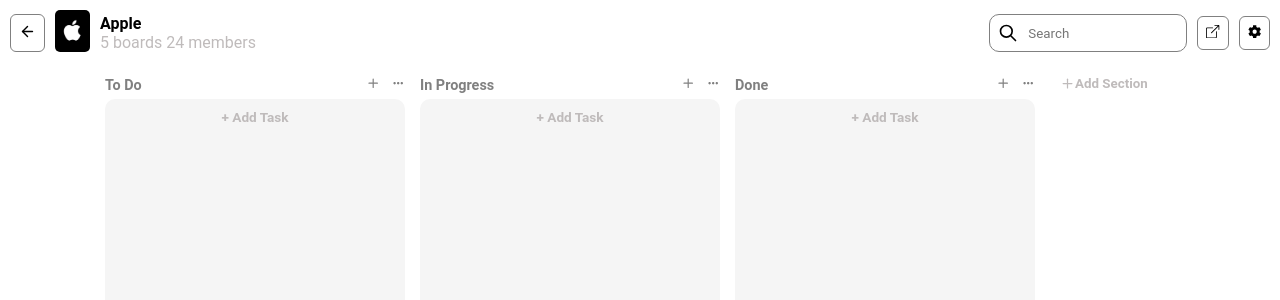
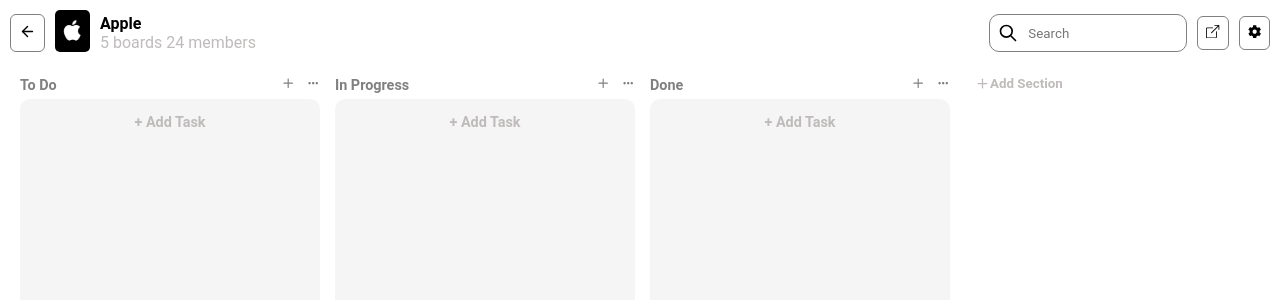
Before and after one commit to VJ13SS/Kanban-Board, a React (Vite) app: page / in a window 1280 px wide. Shown: the top 300 px of the page. Built offline with nearby package versions, Linux system fonts and the light colour scheme.

Commit message:
updated the ondragEnd handler,store.jsx,sensors

```diff
--- a/src/App.jsx
+++ b/src/App.jsx
@@ -1,53 +1,66 @@
 import Header from "./components/header/header";
 import Board from "./components/Board/board";
-
 import useAppStore from "./stateManagement/store";
-import { closestCorners, DndContext } from "@dnd-kit/core";
+import { closestCorners, DndContext, DragOverlay, MouseSensor, TouchSensor, useSensor, useSensors } from "@dnd-kit/core";
+import AddTask from "./components/addTask/addTask";
+import { useState } from "react";
+import Task from "./components/task/task";
 
 export default function App() {
+
+  //STATE
+  const [activeTask,setActiveTask] = useState(null)
+  const addTaskFlag = useAppStore((state) => state.addTaskPopUp);
+  const addTaskSection = useAppStore((state) => state.addTaskSection);
+  const editTask = useAppStore((state) => state.editTask);
+
+  //ACTIONS
   //Function to rearrange the tasks on each section
   const modifySectionTasks = useAppStore((state) => state.modifySectionTasks);
 
-  //onDragEnd Function
-  /*const onDragEnd = (result) => {
-    const { source, destination } = result;
-
-    if (!destination) return;
-
-    if (
-      destination.droppableId === source.droppableId &&
-      source.index === destination.index
-    ) {
-      return;
-    }
-
-    modifySectionTasks(
-      source.droppableId,
-      source.index,
-      destination.droppableId,
-      destination.index
-    );
-  };*/
-
   const onDragEnd = (event) => {
     const { active, over } = event;
-    console.log('End',active,over)
-    //console.log(active.data.current, over.data.current);
+    setActiveTask(null)
     modifySectionTasks(active, over)
   };
 
-  const onDragMove = (event) => {
-    const { active, over } = event;
+  const onDragStart = (event) => {
+    const {active,over} = event
 
-    console.log('Move',active, over);
-  };
+    setActiveTask(active.data.current)
+  }
+
+
+  const sensors = useSensors(
+    useSensor(
+      MouseSensor,{
+        activationConstraint:{
+          delay:200,//only drag if pressed for 200ms
+          tolerance:5//or moved at least 5px
+        }
+      }
+    ),
+    useSensor(
+      TouchSensor,{
+        activationConstraint:{
+          delay:250,
+          tolerance:5
+        }
+      }
+    )
+  )
 
   return (
     <div className="app">
       <Header />
-      <DndContext onDragEnd={onDragEnd} onDragMove={onDragMove} collisionDetection={closestCorners}>
+      <DndContext onDragEnd={onDragEnd}  collisionDetection={closestCorners} onDragStart={onDragStart} sensors={sensors}>
         <Board />
+        <DragOverlay>
+          {activeTask ? <Task task={activeTask.task} taskSection={activeTask.column} index={activeTask.index} /> :null}
+        </DragOverlay>
+
      </DndContext>
+     {addTaskFlag && <AddTask taskSection = {addTaskSection} task={editTask}/>}
     </div>
   );
 }
--- a/src/components/addTask/addTask.css
+++ b/src/components/addTask/addTask.css
@@ -7,7 +7,6 @@
     width: 100vw;
     min-height: 100vh;
     background-color: transparent;
-    backdrop-filter: blur(10px);
     display: flex;
     justify-content: center;
     align-items: center;
@@ -24,7 +23,7 @@
     border-radius: 15px;
     position: relative;
     border: 1px solid gray;
-    animation: fadeIn 2s;
+    animation: fadeIn 1s;
     font-weight: 500;
 }
 
--- a/src/components/board/board.css
+++ b/src/components/board/board.css
@@ -1,6 +1,6 @@
 .container {
   display: flex;
-  justify-content: center;
+  justify-content: flex-start;
   font-weight: 500;
   gap: 10px;
 }
@@ -13,81 +13,13 @@
 .kanban-board__sections {
   display: flex;
   align-items: flex-start;
-  justify-content: center;
+  justify-content: flex-start;
   gap: 15px;
   min-width: max-content;
   padding: 5px;
+  overflow-x: auto;
 }
 
-.section {
-  width: 300px;
-  flex-shrink: 0;
-}
-
-.section__tasks {
-  height: 80vh;
-  display: flex;
-  align-items: center;
-  flex-direction: column;
-  gap: 10px;
-  padding: 10px;
-  background-color: #f5f5f5;
-  border-radius: 10px;
-  cursor: pointer;
-  touch-action: none;
-}
-
-.task-container {
-  width: 100%;
-  min-height: 90px;
-  background: rgba(113, 112, 112, 0.1);
-  border-radius: 10px;
-}
-
-.section__header {
-  display: flex;
-  justify-content: space-between;
-  align-items: center;
-  margin-bottom: 5px;
-  font-size: 0.9rem;
-  font-weight: bold;
-  color: gray;
-}
-
-.section__delete {
-  position: relative;
-}
-
-.section__dropdown {
-  display: none;
-  background-color: white;
-  color: red;
-  border: 1px solid gray;
-  padding: 5px;
-  width: fit-content;
-  position: absolute;
-  top: 10px;
-  right: 0px;
-  border-radius: 5px;
-  font-size: 0.95rem;
-  z-index: 1;
-}
-
-.section__delete:hover .section__dropdown {
-  display: block;
-}
-
-.section__add-task {
-  color:rgb(191, 187, 187);
-  font-size: 0.85rem;
-  font-weight: bold;
-}
-
-.section__options {
-  display: flex;
-  gap: 10px;
-  cursor: pointer;
-}
 
 @media (max-width: 500px) {
   .container {
--- a/src/components/board/board.jsx
+++ b/src/components/board/board.jsx
@@ -1,21 +1,15 @@
 import { useEffect, useRef, useState } from "react";
 import useAppStore from "../../stateManagement/store";
 import "./board.css";
-import AddTask from "../addTask/addTask";
 import AddSection from "../addSection/addSection";
 import Section from "../section/section";
 
 export default function Board() {
   //STATE
-  const [taskSection, setTaskSection] = useState("");
   const scrollRef = useRef(null);
   const sections = useAppStore((state) => state.sections);
 
   //ACTION
-  const deleteSection = useAppStore((state) => state.deleteSection);
-  const addTaskFlag = useAppStore((state) => state.addTaskPopUp);
-  const toggleTaskPopup = useAppStore((state) => state.toggleTaskPopup);
-
   useEffect(() => {
     if (scrollRef.current) {
       const sectionElements = scrollRef.current.querySelectorAll(".section");
@@ -31,32 +25,14 @@ export default function Board() {
     }
   }, [Object.keys(sections).length]);
 
-  const onDragEnd = (event) => {
-    const { active, over } = event;
-
-    console.log(active, over);
-  };
-
   return (
     <main className="container">
       <div className="kanban-board" ref={scrollRef}>
-
-          <div className="kanban-board__sections">
-            {Object.entries(sections).map(([section, taskList], index) => (
-              <Section
-                key={section}
-                id={section}
-                taskList={taskList}
-                section={section}
-                setTaskSection={setTaskSection}
-                toggleTaskPopup={toggleTaskPopup}
-                deleteSection={deleteSection}
-              />
-            ))}
-          </div>
-
-
-        {addTaskFlag && <AddTask taskSection={taskSection} />}
+        <div className="kanban-board__sections">
+          {Object.entries(sections).map(([section, taskList], index) => (
+            <Section key={section} taskList={taskList} section={section} />
+          ))}
+        </div>
       </div>
 
       <AddSection />
--- /dev/null
+++ b/src/components/section/section.css
@@ -0,0 +1,69 @@
+.section {
+  width: 300px;
+  flex-shrink: 0;
+  position: relative;
+
+}
+
+.section__tasks {
+  height: 80vh;
+  display: flex;
+  align-items: center;
+  flex-direction: column;
+  gap: 10px;
+  padding: 10px;
+  background-color: #f5f5f5;
+  border-radius: 10px;
+  cursor: pointer;
+  overflow: auto;
+}
+
+.section__header {
+  display: flex;
+  justify-content: space-between;
+  align-items: center;
+  margin-bottom: 5px;
+  font-size: 0.9rem;
+  font-weight: bold;
+  color: gray;
+}
+
+.section__delete {
+  position: relative;
+}
+
+.section__dropdown {
+  display: none;
+  background-color: white;
+  color: red;
+  border: 1px solid gray;
+  padding: 5px;
+  width: fit-content;
+  position: absolute;
+  top: 10px;
+  right: 0px;
+  border-radius: 5px;
+  font-size: 0.95rem;
+  z-index: 1;
+  font-weight: 500;
+}
+
+.section__delete:hover .section__dropdown {
+  display: block;
+}
+
+.section__add-task {
+  color:rgb(191, 187, 187);
+  font-size: 0.9rem;
+  font-weight: bold;
+  border: none;
+  padding: 5px;
+  background-color: transparent;
+  cursor: pointer;
+}
+
+.section__options {
+  display: flex;
+  gap: 10px;
+  cursor: pointer;
+}
--- a/src/components/section/section.jsx
+++ b/src/components/section/section.jsx
@@ -1,21 +1,21 @@
 import { useDroppable } from "@dnd-kit/core";
 import Task from "../task/task";
-import {
-  SortableContext,
-} from "@dnd-kit/sortable";
+import { SortableContext, verticalListSortingStrategy } from "@dnd-kit/sortable";
 import { MdMoreHoriz } from "react-icons/md";
 import { FiPlus } from "react-icons/fi";
+import "./section.css";
+import useAppStore from "../../stateManagement/store";
+import { useState } from "react";
 
+export default function Section({ taskList, section}) {
+  const { setNodeRef } = useDroppable({ id: section });
+  const deleteSection = useAppStore((state) => state.deleteSection);
+  const toggleTaskPopup = useAppStore((state) => state.toggleTaskPopup);
+  const [taskSection, setTaskSection] = useState("");
+  const [over,setOver] = useState({})
+  const [active,setActive] = useState({})
 
-export default function Section({
-  id,
-  taskList,
-  section,
-  setTaskSection,
-  toggleTaskPopup,
-  deleteSection,
-}) {
-  const { setNodeRef } = useDroppable({ id:section });
+  console.log(over)
   return (
     <div className="section" ref={setNodeRef}>
       <div className="section__header">
@@ -29,7 +29,7 @@ export default function Section({
         <div className="section__options">
           <FiPlus
             onClick={() => {
-              return [setTaskSection(section), toggleTaskPopup()];
+              return toggleTaskPopup(section,{});
             }}
           />
           <div className="section__delete">
@@ -42,23 +42,26 @@ export default function Section({
       </div>
 
       <div className="section__tasks">
-        <SortableContext items={taskList.map(item => item.id)}>
-        {taskList.map((task, indx) => (
-          <Task task={task} taskSection={section} key={indx} index={indx}/>
-        ))}
+        <SortableContext items={taskList.map((item) => item.id)} strategy={verticalListSortingStrategy}>
+          {taskList.map((task, indx) => (
+               <Task task={task} taskSection={section} key={indx} index={indx} setOver={setOver} setActive={setActive}/>
+
+          ))}
         </SortableContext>
 
         {taskList.length == 0 && (
-          <span
+          <button
             className="section__add-task"
             onClick={() => {
-              return [setTaskSection(section), toggleTaskPopup()];
+              return toggleTaskPopup(section,{});
             }}
           >
             + Add Task
-          </span>
+          </button>
         )}
       </div>
+
+
     </div>
   );
 }
--- a/src/components/task/task.jsx
+++ b/src/components/task/task.jsx
@@ -3,10 +3,14 @@ import "./task.css";
 import useAppStore from "../../stateManagement/store";
 import { useSortable } from "@dnd-kit/sortable";
 import { CSS } from "@dnd-kit/utilities";
+import { useEffect, useState } from "react";
 
-export default function Task({ task, taskSection,index }) {
+export default function Task({ task, taskSection, index,setOver,setActive}) {
+
+  const [toggleDropdown,setToggleDropdown] = useState(false)
   //Function to Delete the respective Task
   const deleteTask = useAppStore((state) => state.deleteTask);
+  const toggleTaskPopup = useAppStore((state) => state.toggleTaskPopup);
 
   //Functon to Format the Date
   const checkDate = (date) => {
@@ -30,19 +34,39 @@ export default function Task({ task, taskSection,index }) {
     return [diffDays, given.toLocaleDateString("en-GB", formattedDate)];
   };
 
-  const { attributes, listeners, setNodeRef, transform,transition,isDragging } = useSortable({
+  const {
+    attributes,
+    listeners,
+    setNodeRef,
+    transform,
+    transition,
+    isDragging,
+    active,
+    over,
+  } = useSortable({
     id: task.id,
     data: {
       column: taskSection,
-      index:index,
-      task:task
+      index: index,
+      task: task,
     },
   });
 
   const style = {
     transition,
-    transform: CSS.Transform.toString(transform)
+    transform: CSS.Transform.toString(transform),
+  };
+
+  if (isDragging) {
+    setOver(over)
+    setActive(active)
+    return <div className="drag" ref={setNodeRef}
+      {...attributes}
+      {...listeners}
+      style={style}></div>;
   }
+
+
 
   return (
     <div
@@ -51,19 +75,22 @@ export default function Task({ task, taskSection,index }) {
       {...attributes}
       {...listeners}
       style={style}
+
     >
       <div className="task__header">
         <p>{task.description}</p>
         <div className="task__menu">
-          <MdMoreHoriz />
-          <div className="task__dropdown">
+          <MdMoreHoriz onClick={() => setToggleDropdown(prev => !prev)}/>
+            {toggleDropdown &&
+          <div className="task__dropdown" onClick={() => setToggleDropdown(prev => !prev)}>
+            <span onClick={() => toggleTaskPopup(taskSection, task)}>Edit</span>
             <span
               className="task__delete"
               onClick={() => deleteTask(taskSection, task.id)}
             >
               Delete
             </span>
-          </div>
+          </div>}
         </div>
       </div>
 
--- a/src/stateManagement/store.js
+++ b/src/stateManagement/store.js
@@ -8,13 +8,21 @@ const store = (set) => ({
     InProgress: [],
     Done: [],
   },
+  editTask: {},
+  addTaskSection: "",
   addTaskPopUp: false, //Flag to display the addTask Component
 
   //ACTIONS
 
   //Function to toggle the addTaskPopup Flad
-  toggleTaskPopup: () =>
-    set((state) => ({ addTaskPopUp: !state.addTaskPopUp })),
+  toggleTaskPopup: (section, task) =>
+    set((state) => {
+      return {
+        addTaskPopUp: !state.addTaskPopUp,
+        addTaskSection: section,
+        editTask: task,
+      };
+    }),
 
   //Function to add new section
   addNewSection: (newSection) =>
@@ -30,13 +38,18 @@ const store = (set) => ({
 
   //Function to add new Task
   addNewTask: (section, task) =>
-    set((state) => ({
-      sections: {
-        ...state.sections,
-        [section]: [task, ...state.sections[section]],
-      },
-      addTaskPopUp: !state.addTaskPopUp,
-    })),
+    set((state) => {
+      return {
+        sections: {
+          ...state.sections,
+          [section]: [
+            task,
+            ...state.sections[section].filter((items) => items.id != task.id),
+          ],
+        },
+        addTaskPopUp: !state.addTaskPopUp,
+      };
+    }),
 
   //Function to delete a Section
   deleteSection: (section) =>
@@ -76,6 +89,11 @@ const store = (set) => ({
   modifySectionTasks: (active, over) =>
     set((state) => {
       //console.log(active.column,over.column)
+      if (!over) {
+        return {
+          sections: { ...state.sections },
+        };
+      }
 
       //get the current task which was dragged
       let currentTask =
```
Also changed, not shown: src/components/addTask/addTask.jsx (+17 -5 lines), src/components/task/task.css (+20 -19 lines).
